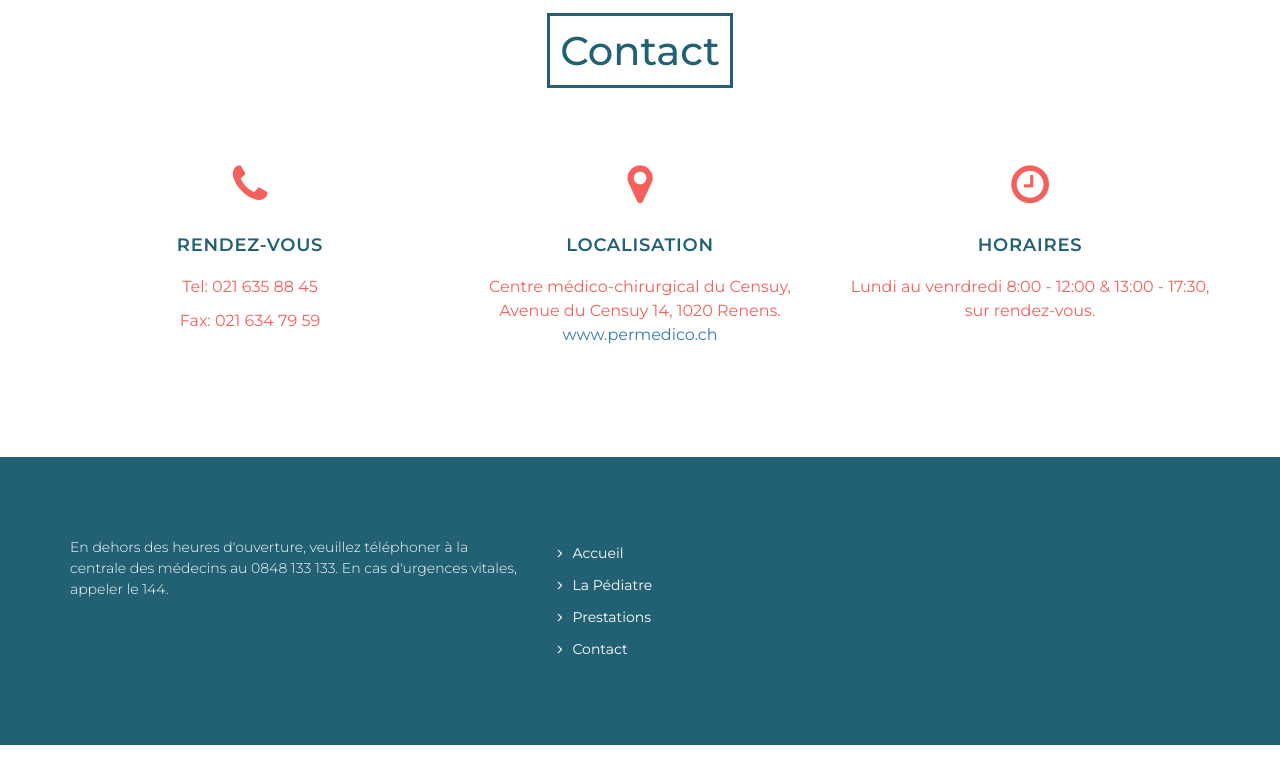
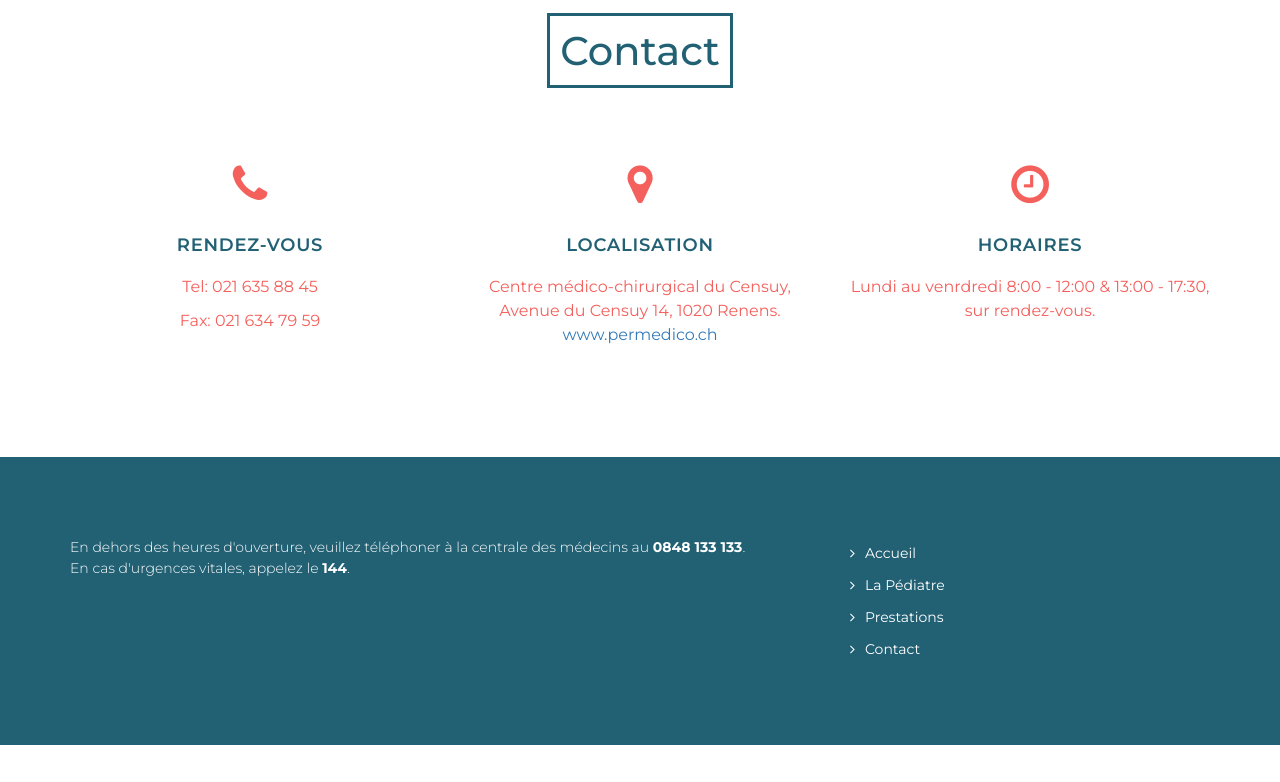
Before and after one commit to brodriguezge/pediatrie_rodriguez, a plain HTML site: page index.html in a window 1280 px wide. Shown: the part 2749-3531 px from the top of the page. Drawn offline with Linux system fonts and the light colour scheme.

Commit message:
Small detail in the text.

```diff
--- a/index.html
+++ b/index.html
@@ -160,7 +160,7 @@
 
 						<p>Elle exerce également dans le cadre de sa formation au cabinet du Dr. Lucas et Dre. Turello avant de s'installer à son tour. En parallèle, elle continue son activité au sein de l'Hôpital de l'Enfance dans le cadre de la Garde pédiatrique de la région lausannoise.</p>
 
-						<p>Elle est Médecin membre de la FMH, de la Société Suisse de pédiatrie (SSP), de la Société Vaudoise de Médecine (SVM) ainsi que membres du Comité du Groupement des Pédiatres Vaudois (GPV).</p>
+						<p>Elle est Médecin membre de la FMH, de la Société Suisse de Pédiatrie (SSP), de la Société Vaudoise de Médecine (SVM) ainsi que membres du Comité du Groupement des Pédiatres Vaudois (GPV).</p>
 
 					</div>
 				</div>
@@ -269,9 +269,9 @@
 	<section class="mega-footer">
 		<div class="container">
 			<div class="row">
-				<div class="col-md-5 col-sm-5">
+				<div class="col-md-8 col-sm-8">
 					<div class="footer-about">
-						<p>En dehors des heures d'ouverture, veuillez téléphoner à la centrale des médecins au 0848 133 133. En cas d'urgences vitales, appeler le 144.</p>
+						<p>En dehors des heures d'ouverture, veuillez téléphoner à la centrale des médecins au <b>0848 133 133</b>.<br>En cas d'urgences vitales, appelez le <b>144</b>.</p>
 					</div>
 				</div>
 
```
